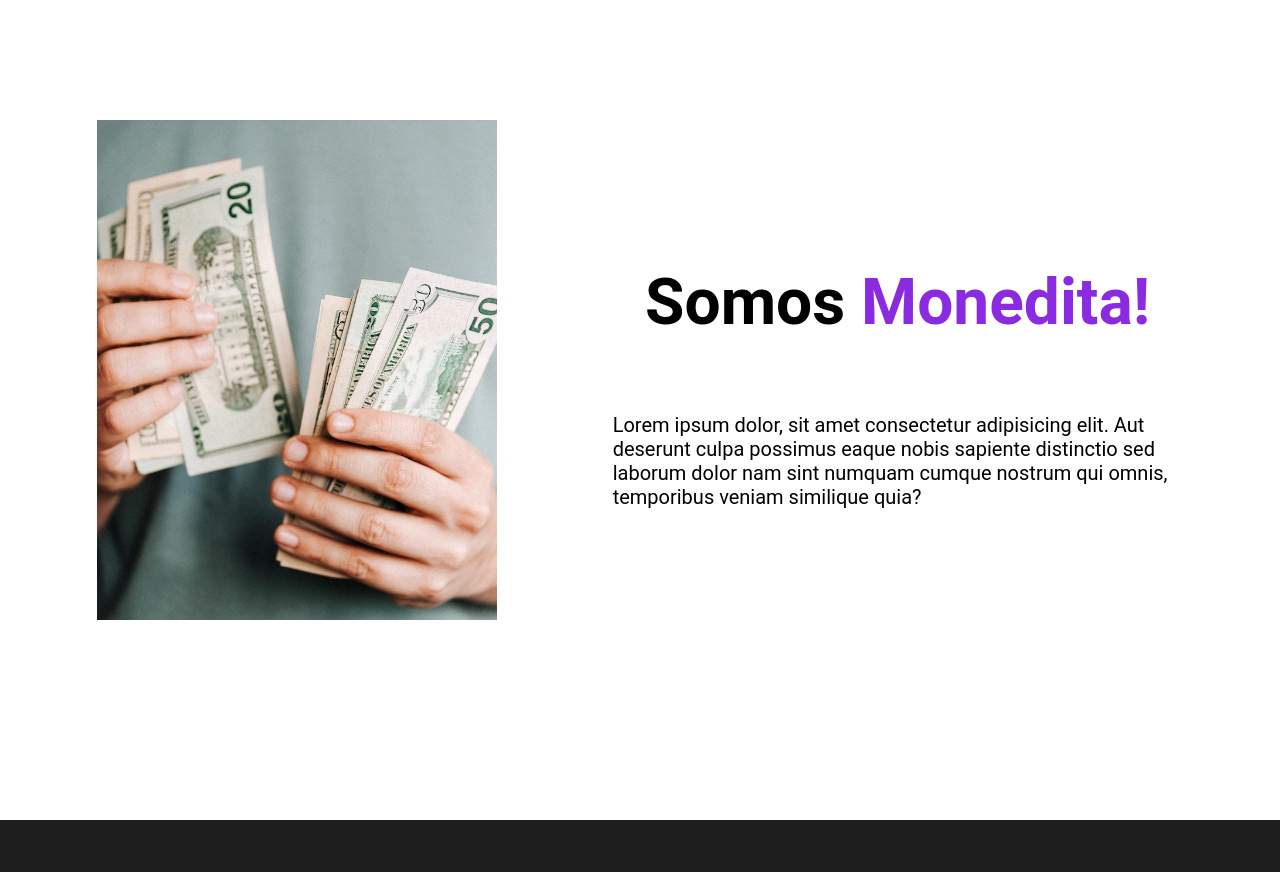
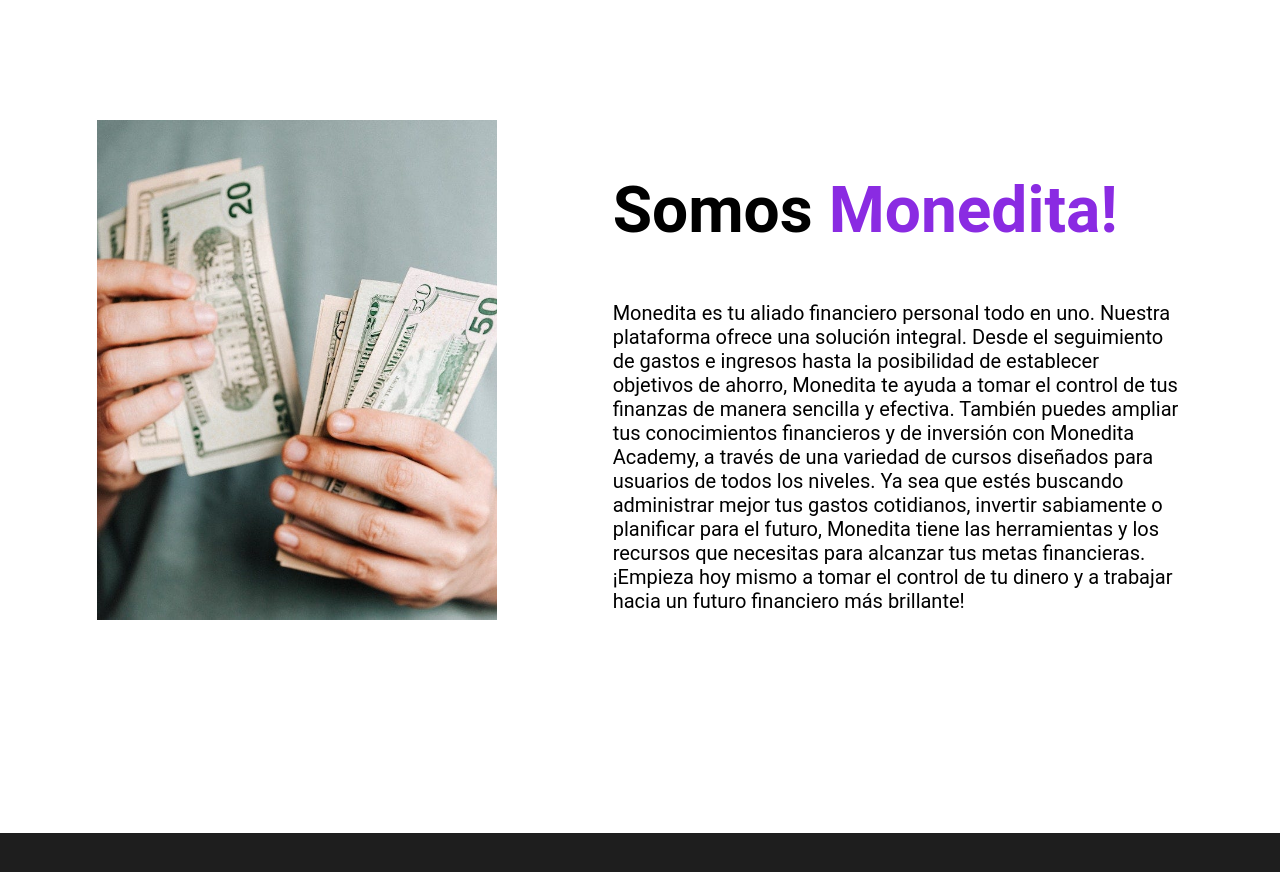
Before and after one commit to alvarito1709/monedita, a plain HTML site: page main/homepage.html in a window 1280 px wide. Shown: the part 800-1672 px from the top of the page. Drawn offline with Linux system fonts and the light colour scheme.

Commit message:
ultimo cambio por hoy

```diff
--- a/main/homepage.css
+++ b/main/homepage.css
@@ -112,6 +112,10 @@ header a:hover {
 #somos-monedita .container {
     text-align: center;
     padding: 200px 12px;
+}
+
+#somos-monedita p {
+    margin-top: 0;
 }
 
 #nuestros-cursos {
@@ -279,12 +283,16 @@ footer .container {
         padding-left: 30px;
         display: flex;
         flex-direction: column;
-        align-items: center;
+        align-items: left;
         justify-content: center;
     }
 
     #somos-monedita h2 {
         font-size: 4em;
+    }
+
+    #somos-monedita p {
+        margin-top: 0;
     }
 
     #somos-monedita .img-container {
--- a/main/homepage.html
+++ b/main/homepage.html
@@ -35,7 +35,7 @@
             <div class="img-container"></div>
             <div class="texto">
                 <h2>Somos <span class="color-acento"> Monedita! </span></h2>
-                <p>Lorem ipsum dolor, sit amet consectetur adipisicing elit. Aut deserunt culpa possimus eaque nobis sapiente distinctio sed laborum dolor nam sint numquam cumque nostrum qui omnis, temporibus veniam similique quia?</p>
+                <p>Monedita es tu aliado financiero personal todo en uno. Nuestra plataforma ofrece una solución integral. Desde el seguimiento de gastos e ingresos hasta la posibilidad de establecer objetivos de ahorro, Monedita te ayuda a tomar el control de tus finanzas de manera sencilla y efectiva. También puedes ampliar tus conocimientos financieros y de inversión con Monedita Academy, a través de una variedad de cursos diseñados para usuarios de todos los niveles. Ya sea que estés buscando administrar mejor tus gastos cotidianos, invertir sabiamente o planificar para el futuro, Monedita tiene las herramientas y los recursos que necesitas para alcanzar tus metas financieras. ¡Empieza hoy mismo a tomar el control de tu dinero y a trabajar hacia un futuro financiero más brillante!</p>
             </div>
         </div>
     </section>
```
